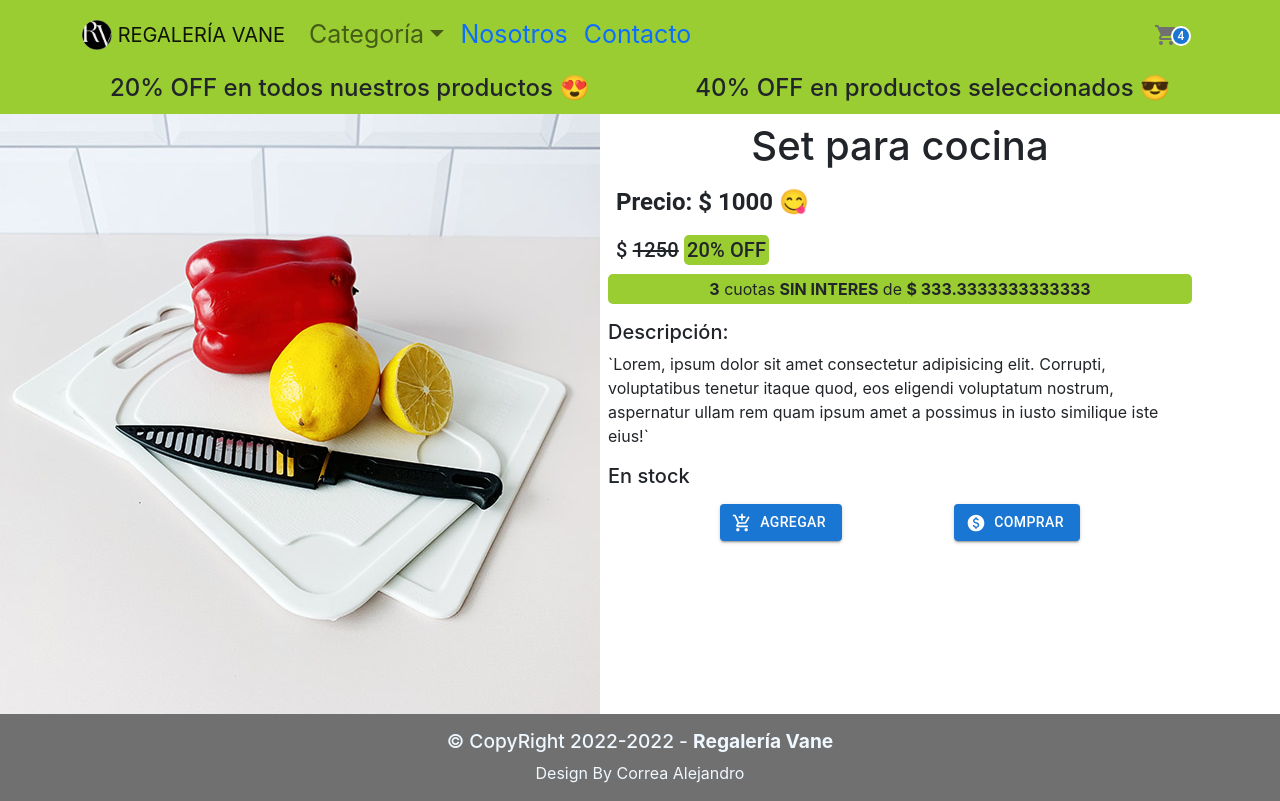
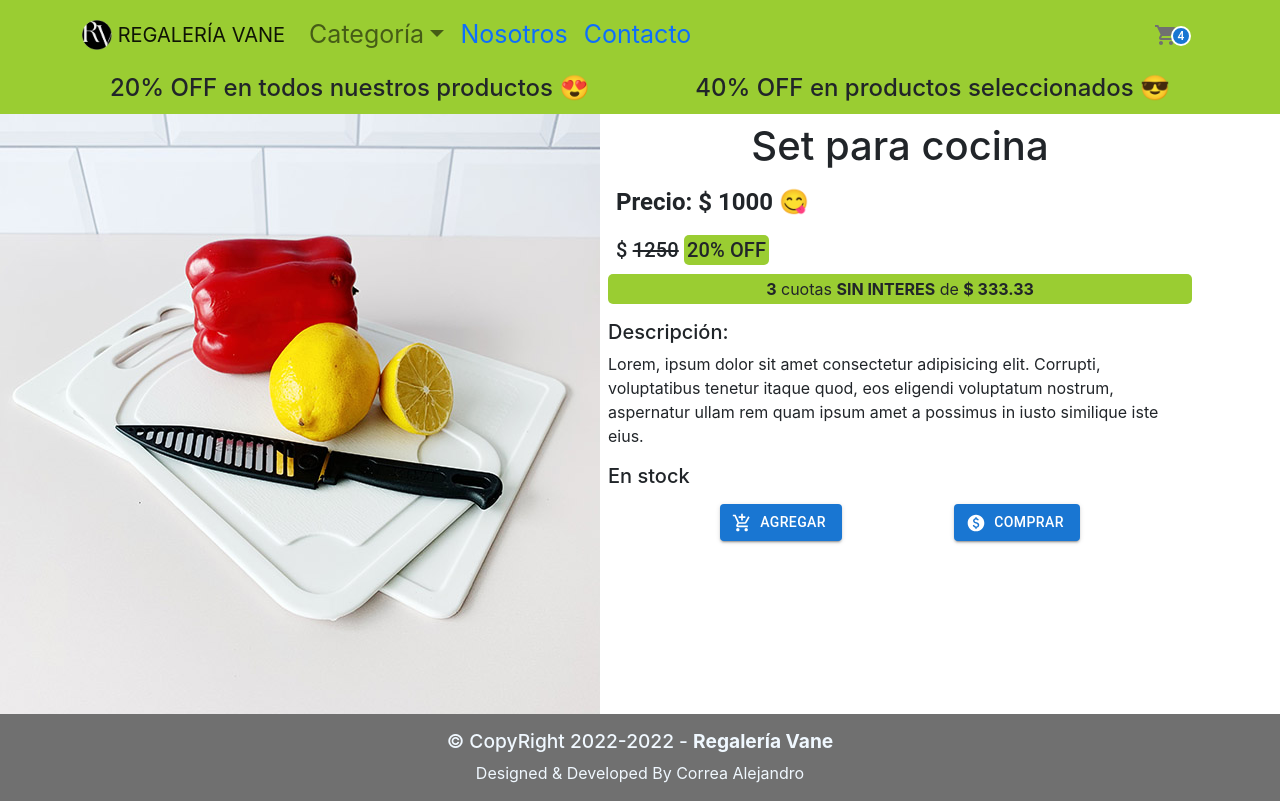
Before and after one commit to correa92/regaleriaVane, a React (Create React App) app: page /item/0 in a window 1280 px wide. Built offline with nearby package versions, Linux system fonts and the light colour scheme.

Commit message:
se actualiza color spinner y redondeo de cuotas

```diff
--- a/src/components/Footer/Footer.jsx
+++ b/src/components/Footer/Footer.jsx
@@ -15,7 +15,7 @@ const footer = () => {
       </div>
       <div className="design">
         <a href={link}>
-          <i className="fa-solid fa-code fa-fade"></i>Design By Correa Alejandro
+         Designed & Developed By Correa Alejandro
         </a>
       </div>
     </div>
--- a/src/components/ItemDetail/ItemDetail.jsx
+++ b/src/components/ItemDetail/ItemDetail.jsx
@@ -16,7 +16,7 @@ export default function ItemDetail({ item }) {
   }
 
   const descuento = item.price - (item.price * porcentajeDescuento) / 100;
-  const cuotas = descuento / 3;
+  const cuotas = (descuento / 3).toFixed(2);
 
   return (
     <div className="itemDetail">
@@ -74,10 +74,10 @@ export default function ItemDetail({ item }) {
         {/* por el momento utilizo cualquier elemento para simular que esta cargando la descripcion */}
         <p>
           {" "}
-          `Lorem, ipsum dolor sit amet consectetur adipisicing elit. Corrupti,
+          Lorem, ipsum dolor sit amet consectetur adipisicing elit. Corrupti,
           voluptatibus tenetur itaque quod, eos eligendi voluptatum nostrum,
           aspernatur ullam rem quam ipsum amet a possimus in iusto similique
-          iste eius!`
+          iste eius.
         </p>
         <h5>{item.stock > 0 ? "En stock" : "Sin stock"}</h5>
 
--- a/src/components/ItemDetailContainer/ItemDetailContainer.jsx
+++ b/src/components/ItemDetailContainer/ItemDetailContainer.jsx
@@ -39,6 +39,7 @@ const ItemDetailContainer = () => {
     <div>
       {loading ? (
         <MoonLoader
+          color="#9acd32"
           loading={loading}
           cssOverride={{ display: "block", margin: "10% auto" }}
         />
--- a/src/components/ItemListContainer/ItemListContainer.jsx
+++ b/src/components/ItemListContainer/ItemListContainer.jsx
@@ -41,7 +41,7 @@ const ItemListContainer = () => {
     <div className="itemListContainer">
       {loading ? (
         <MoonLoader
-          color="#000"
+          color="#9acd32"
           loading={loading}
           cssOverride={{
             display: "block",
```
